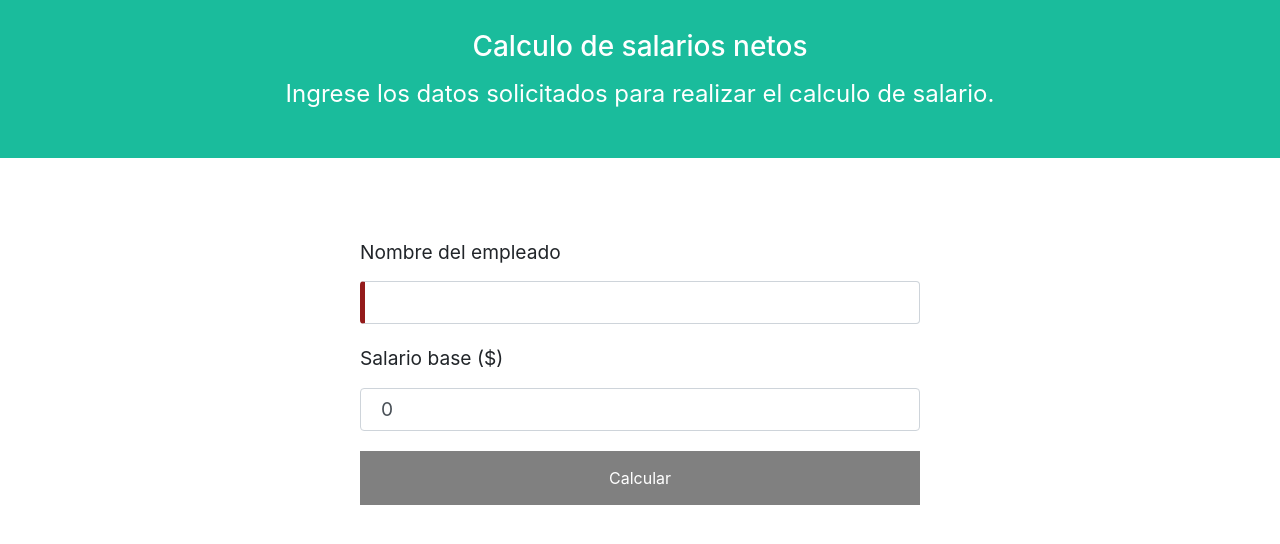
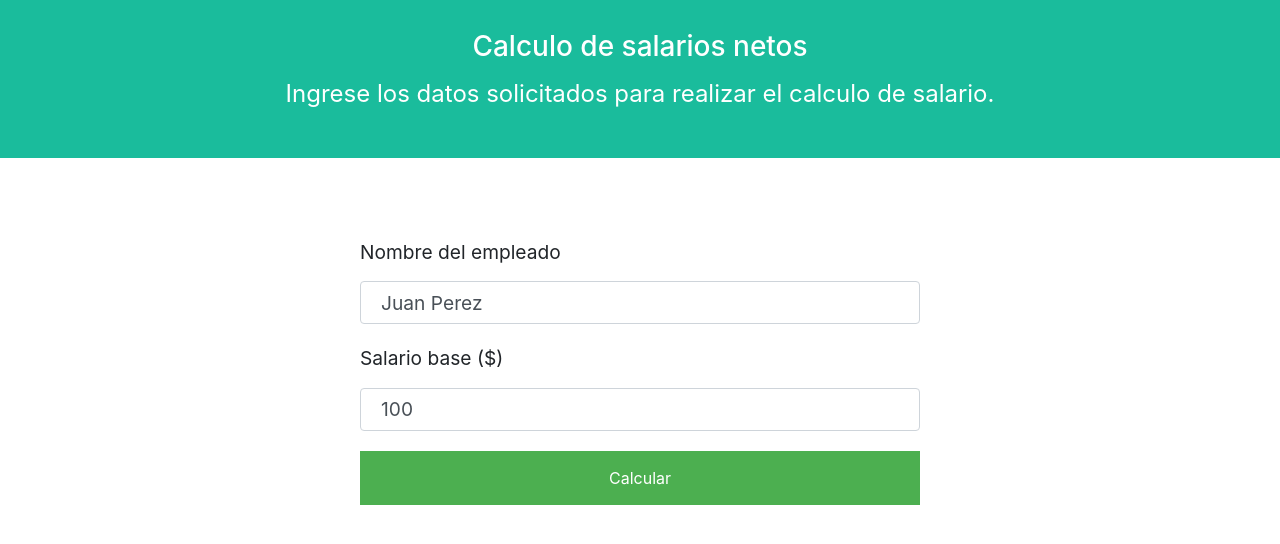
Before and after one commit to Napote/GuiaLabDPS, an Angular app in the folder guia03/conversorSueldos/: page / in a window 1280 px wide. Shown: the top 544 px of the page. Built offline with nearby package versions, Linux system fonts and the light colour scheme.

Commit message:
Arreglado error de campo Salario base

```diff
--- a/guia03/conversorSueldos/src/app/registro/registro.component.ts
+++ b/guia03/conversorSueldos/src/app/registro/registro.component.ts
@@ -37,8 +37,8 @@ export class RegistroComponent implements OnInit {
   constructor() { }
 
   ngOnInit(): void {
-    this.nombreEmpleado="";
-    this.salarioBase=0;
+    this.nombreEmpleado="Juan Perez";
+    this.salarioBase=100;
     this.valorRenta=0;
     this.valorISSS=0;
     this.valorAFP=0;
```
